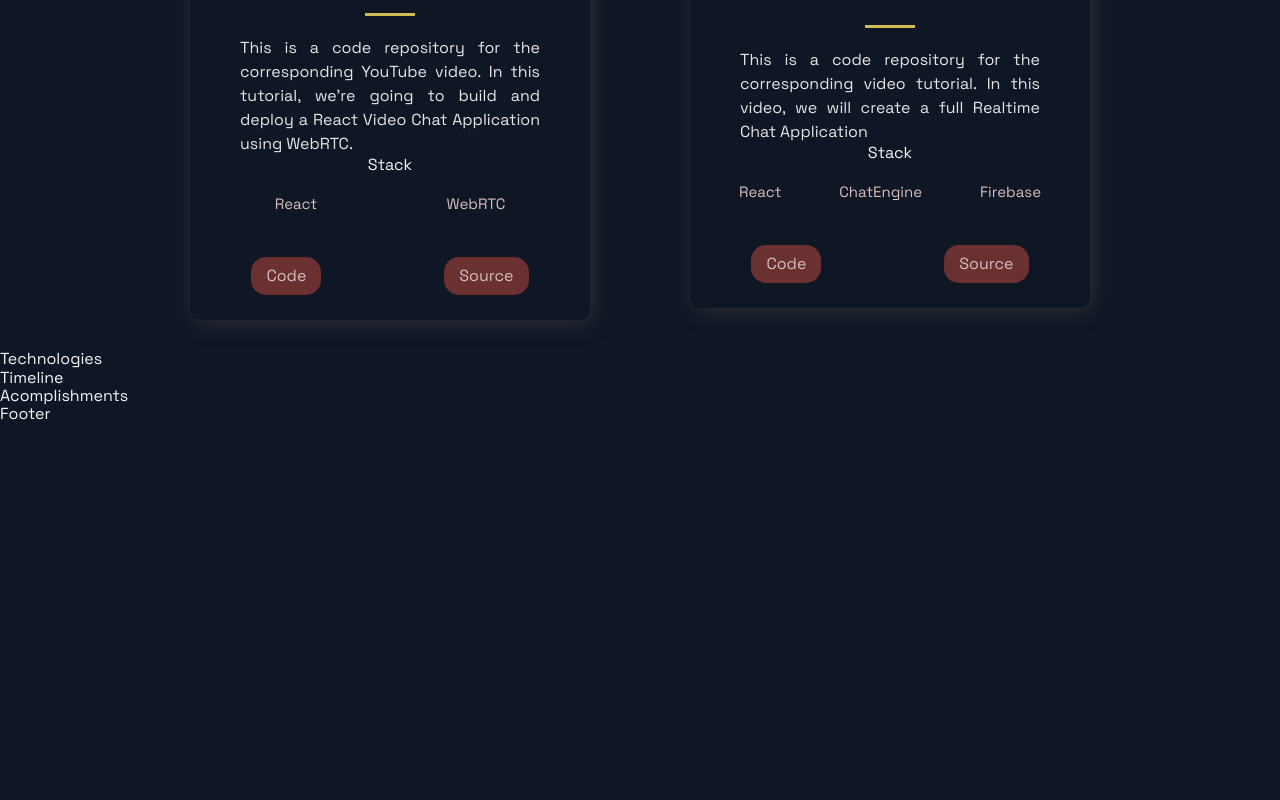
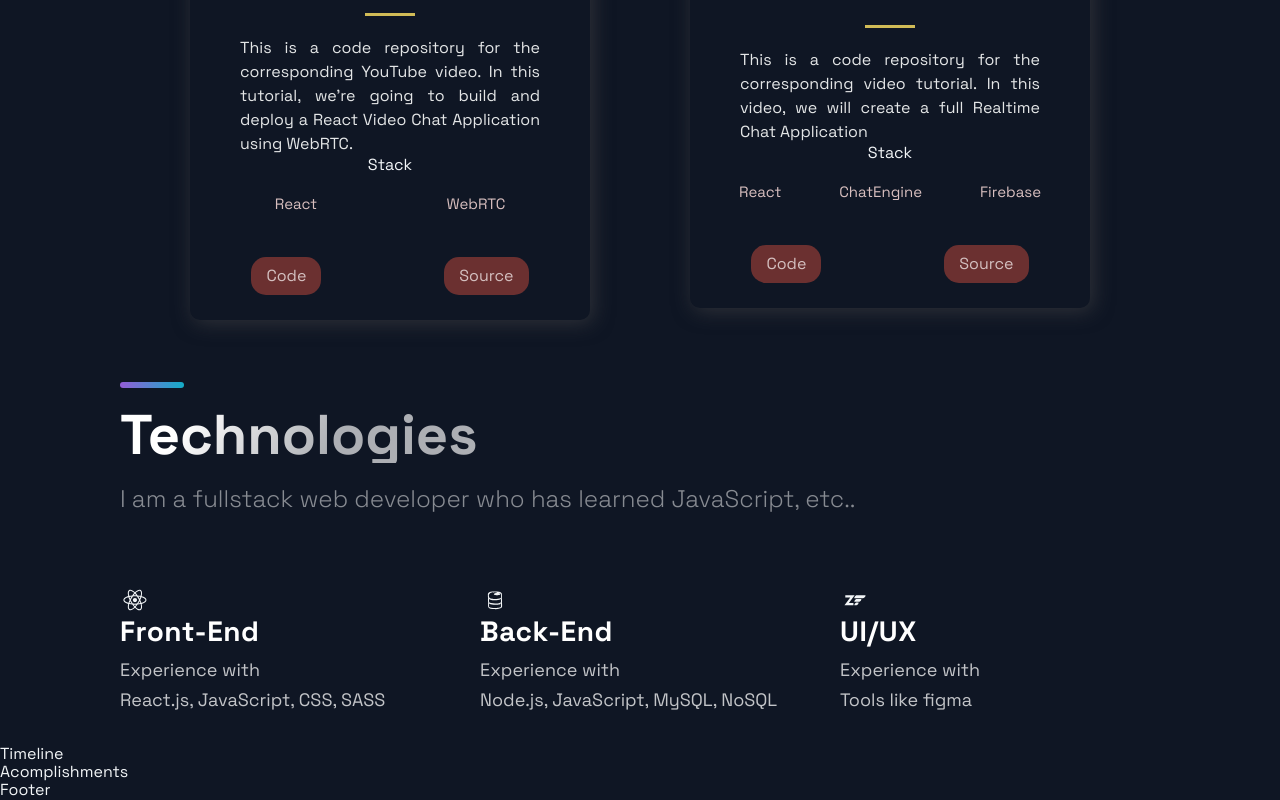
Before and after one commit to mikeydgithub/mdiamond_portfolio, a Next.js app: page / in a window 1280 px wide. Shown: the part 1908-2708 px from the top of the page. Before the commit the page ends 2332 px from the top, so only its background shows below. Built offline with nearby package versions, Linux system fonts and the light colour scheme.

Commit message:
technologies section

```diff
--- a/src/components/Technologies/Technologies.js
+++ b/src/components/Technologies/Technologies.js
@@ -4,9 +4,49 @@ import { Section, SectionDivider, SectionText, SectionTitle } from '../../styles
 import { List, ListContainer, ListItem, ListParagraph, ListTitle } from './TechnologiesStyles';
 
 const Technologies = () =>  (
-  <div>
-    Technologies
-  </div>
+  <Section id="tech">
+    <SectionDivider />
+    <br />
+    <SectionTitle>Technologies</SectionTitle>
+    <SectionText>
+      I am a fullstack web developer who has learned JavaScript, etc..
+    </SectionText>
+    <List>
+      <ListItem>
+        <DiReact size='3rem' />
+        <ListContainer>
+          <ListTitle>Front-End</ListTitle>
+          <ListParagraph>Experience with <br/>
+          React.js,
+          JavaScript,
+          CSS,
+          SASS
+          </ListParagraph>
+        </ListContainer>
+      </ListItem>
+      <ListItem>
+        <DiFirebase size='3rem' />
+        <ListContainer>
+          <ListTitle>Back-End</ListTitle>
+          <ListParagraph>Experience with <br/>
+          Node.js,
+          JavaScript,
+          MySQL,
+          NoSQL
+          </ListParagraph>
+        </ListContainer>
+      </ListItem>
+      <ListItem>
+        <DiZend size='3rem' />
+        <ListContainer>
+          <ListTitle>UI/UX</ListTitle>
+          <ListParagraph>Experience with <br/>
+          Tools like figma
+          </ListParagraph>
+        </ListContainer>
+      </ListItem>
+    </List>
+  </Section>
 );
 
 export default Technologies;
```
